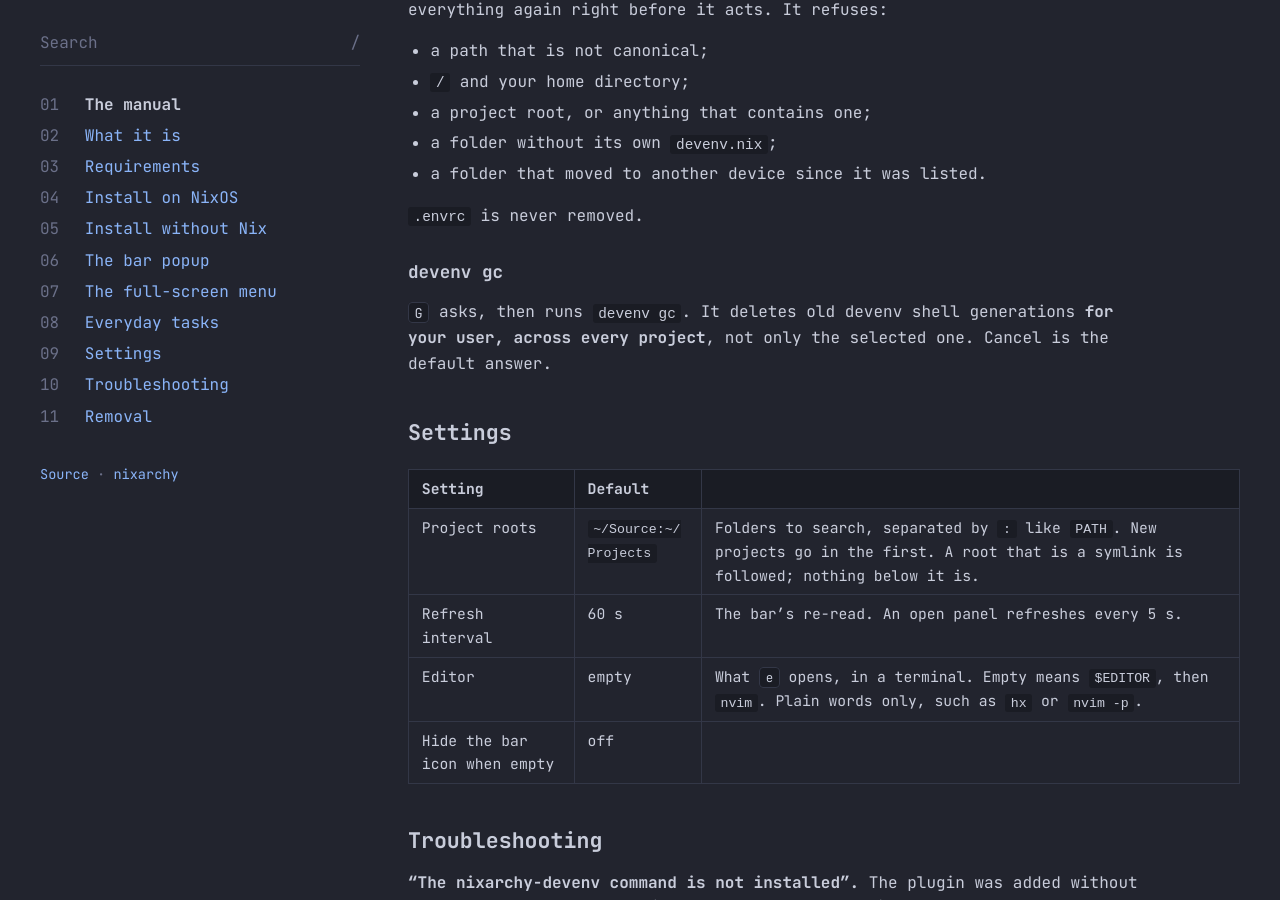
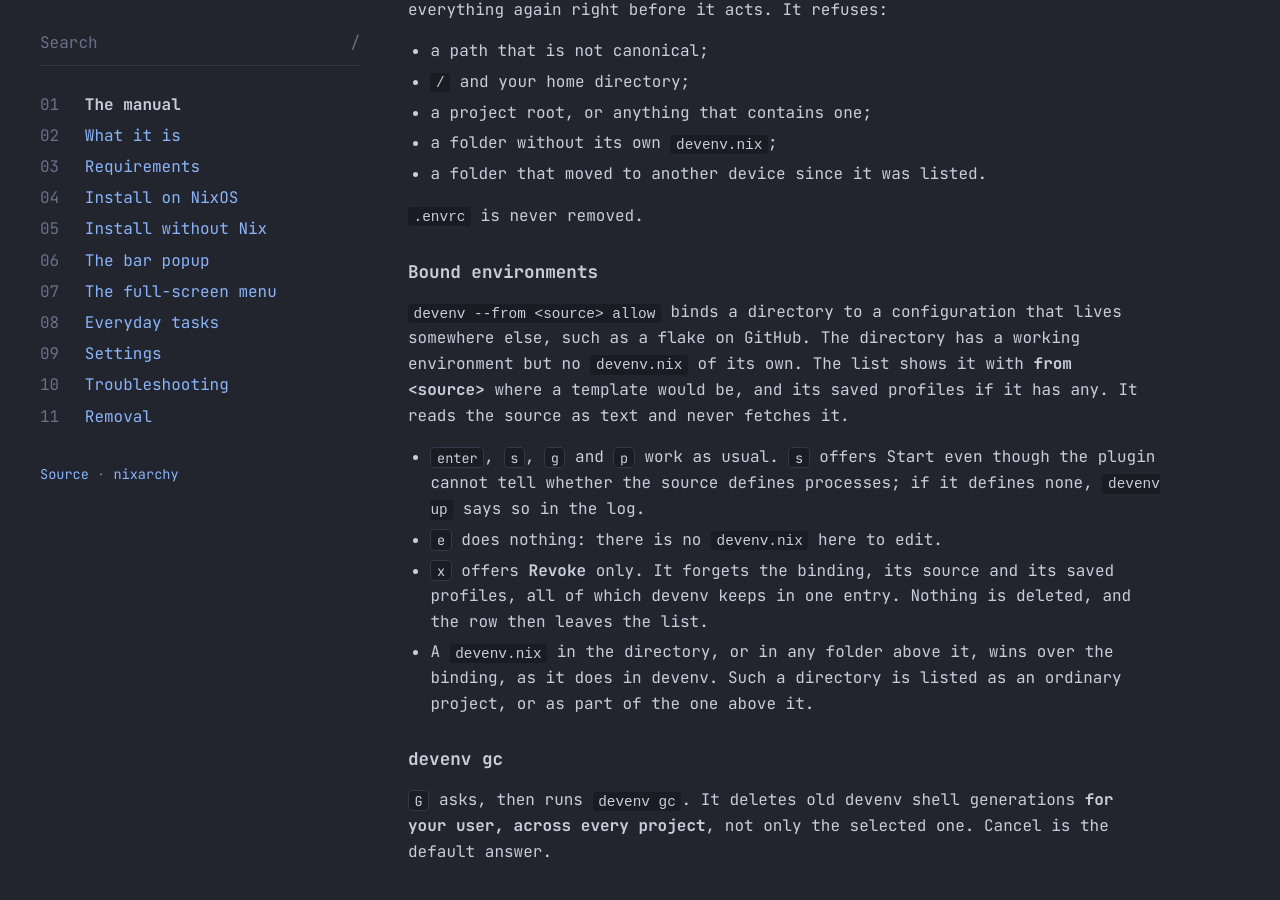
Before and after one commit to olafkfreund/nixarchy-devenv, a Jekyll site: the page built from docs/usage.md, in a window 1280 px wide and 900 px high, scrolled down 5482 px. Built offline with Jekyll 4.4.1, drawn with Linux system fonts in a browser that asks for light colours; some of the changed text lies outside the part shown.

Commit message:
docs: bound environments in the manual and README (#4, step 4)
Co-Authored-By: Claude Opus 5 (1M context) <noreply@anthropic.com>
Claude-Session: https://claude.ai/code/session_01WFDvHgxkWvuiANQDEum76J

```diff
--- a/docs/usage.md
+++ b/docs/usage.md
@@ -119,7 +119,7 @@ On nixarchy it is already under Apps. Elsewhere, paste the row from
 | <kbd>j</kbd> <kbd>k</kbd> <kbd>↑</kbd> <kbd>↓</kbd> | move; up from the first row goes to the filter |
 | <kbd>/</kbd> | filter by name, folder or template |
 | <kbd>enter</kbd> | enter: `devenv shell` in a terminal |
-| <kbd>e</kbd> | edit `devenv.nix` |
+| <kbd>e</kbd> | edit `devenv.nix` (not for bound environments) |
 | <kbd>s</kbd> | start or stop processes |
 | <kbd>p</kbd> | check the processes again |
 | <kbd>g</kbd> | update the lock |
@@ -214,6 +214,25 @@ everything again right before it acts. It refuses:
 
 `.envrc` is never removed.
 
+### Bound environments
+
+`devenv --from <source> allow` binds a directory to a configuration that lives
+somewhere else, such as a flake on GitHub. The directory has a working
+environment but no `devenv.nix` of its own. The list shows it with
+**from &lt;source&gt;** where a template would be, and its saved profiles if it
+has any. It reads the source as text and never fetches it.
+
+- <kbd>enter</kbd>, <kbd>s</kbd>, <kbd>g</kbd> and <kbd>p</kbd> work as usual.
+  <kbd>s</kbd> offers Start even though the plugin cannot tell whether the
+  source defines processes; if it defines none, `devenv up` says so in the log.
+- <kbd>e</kbd> does nothing: there is no `devenv.nix` here to edit.
+- <kbd>x</kbd> offers **Revoke** only. It forgets the binding, its source and
+  its saved profiles, all of which devenv keeps in one entry. Nothing is
+  deleted, and the row then leaves the list.
+- A `devenv.nix` in the directory, or in any folder above it, wins over the
+  binding, as it does in devenv. Such a directory is listed as an ordinary
+  project, or as part of the one above it.
+
 ### devenv gc
 
 <kbd>G</kbd> asks, then runs `devenv gc`. It deletes old devenv shell
```
Also changed, not shown: README.md.
